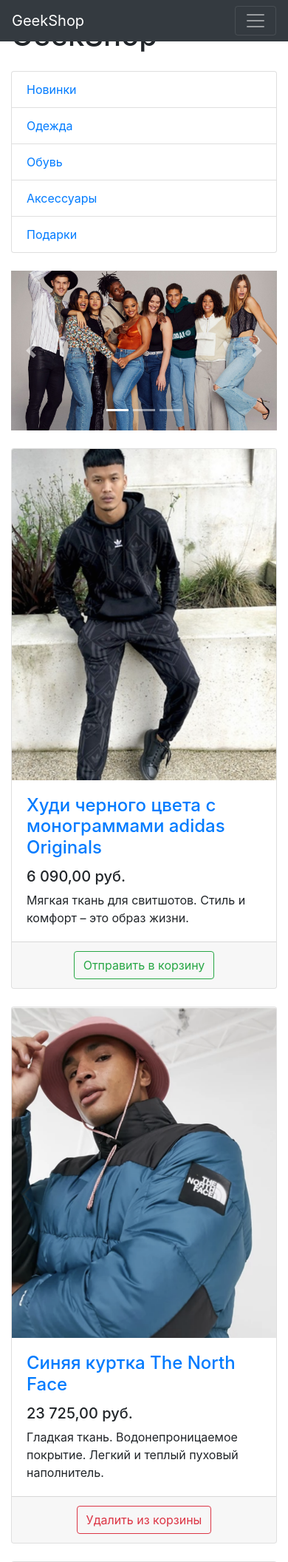
After one commit to aaznutii/geekshop, a Django app: template products/templates/products/products.html in a window 390 px wide. The commit adds this page. Shown: the top 2112 px of the page at 74% size. Run offline with Django 3.2, Linux system fonts and the light colour scheme; the template is opened without the code that fills it: most values are stand-ins (such as "Sample title", 1, 10 or a date in 2020); some libraries are stand-ins or nearby versions.

Commit message:
the main task has been completed

```diff
--- a/geekshop/urls.py
+++ b/geekshop/urls.py
@@ -20,13 +20,6 @@
 
 urlpatterns = [
     path('admin/', admin.site.urls),
-]
-
-
-# Добавлены ссылки на функции, render  index.html, products.html
-urlpatterns += [
-    path('', index, name='name'),
-    # Не знаю по какой причине, но открывается ссылка на сервер  http://127.0.0.1:8000/catalog/
-    # "GET /catalog/ HTTP/1.1" 404 2342. При прямом переходе переходит корректно.
+    path('', index, name='index'),
     path('products/', products, name='products'),
 ]
--- a/products/templates/index.html
+++ b/products/templates/products/base.html
@@ -8,13 +9,11 @@
     <meta name="description" content="">
     <meta name="author" content="">
 
-    <title>GeekShop</title>
+    <title>{{ title|title }} {% now "jS F Y H:i" %}</title>
 
-    <!-- Bootstrap core CSS Изменил ссылку-->
-{#    <link href="/static/vendor/bootstrap/css/bootstrap.css/bootstrap.min.css" rel="stylesheet">#}
-    <link href="/static/vendor/bootstrap/css/bootstrap.css" rel="stylesheet">
-    <!-- Custom styles for this template -->
-    <link href="/static/css/index.css" rel="stylesheet">
+    <link href="{% static 'vendor/bootstrap/css/bootstrap.css'%}" rel="stylesheet">
+    {% block css %}
+    {% endblock %}
 
 </head>
 
@@ -23,7 +22,7 @@
 <!-- Navigation -->
 <nav class="navbar navbar-expand-lg navbar-dark bg-dark fixed-top">
     <div class="container">
-        <a class="navbar-brand" href="index.html">GeekShop</a>
+        <a class="navbar-brand" href="{% url 'index' %}">GeekShop</a>
         <button class="navbar-toggler" type="button" data-toggle="collapse" data-target="#navbarResponsive"
                 aria-controls="navbarResponsive" aria-expanded="false" aria-label="Toggle navigation">
             <span class="navbar-toggler-icon"></span>
--- /dev/null
+++ b/products/templates/products/products.html
@@ -0,0 +1,216 @@
+{% extends 'products/base.html' %}
+{% load static %}
+
+    <!-- Custom styles for this template -->
+    {% block css %}
+        <link href="{% static 'css/products.css" rel="stylesheet'%}">
+    {% endblock %}
+
+    {% block content %}
+
+    <!-- Page Content -->
+    <div class="container">
+
+        <div class="row">
+
+            <div class="col-lg-3">
+
+                <h1 class="my-4">GeekShop</h1>
+                <div class="list-group">
+                    <a href="#" class="list-group-item">Новинки</a>
+                    <a href="#" class="list-group-item">Одежда</a>
+                    <a href="#" class="list-group-item">Обувь</a>
+                    <a href="#" class="list-group-item">Аксессуары</a>
+                    <a href="#" class="list-group-item">Подарки</a>
+                </div>
+
+            </div>
+            <!-- /.col-lg-3 -->
+
+            <div class="col-lg-9">
+
+                <div id="carouselExampleIndicators" class="carousel slide my-4" data-ride="carousel">
+                    <ol class="carousel-indicators">
+                        <li data-target="#carouselExampleIndicators" data-slide-to="0" class="active"></li>
+                        <li data-target="#carouselExampleIndicators" data-slide-to="1"></li>
+                        <li data-target="#carouselExampleIndicators" data-slide-to="2"></li>
+                    </ol>
+                    <div class="carousel-inner" role="listbox">
+                        <div class="carousel-item active">
+                            <img class="d-block img-fluid" src="{% static 'vendor/img/slides/slide-1.jpg'%}" alt="First slide">
+                        </div>
+                        <div class="carousel-item">
+                            <img class="d-block img-fluid" src="{% static 'vendor/img/slides/slide-2.jpg'%}" alt="Second slide">
+                        </div>
+                        <div class="carousel-item">
+                            <img class="d-block img-fluid" src="{% static 'vendor/img/slides/slide-3.jpg'%}" alt="Third slide">
+                        </div>
+                    </div>
+                    <a class="carousel-control-prev" href="#carouselExampleIndicators" role="button" data-slide="prev">
+                        <span class="carousel-control-prev-icon" aria-hidden="true"></span>
+                        <span class="sr-only">Previous</span>
+                    </a>
+                    <a class="carousel-control-next" href="#carouselExampleIndicators" role="button" data-slide="next">
+                        <span class="carousel-control-next-icon" aria-hidden="true"></span>
+                        <span class="sr-only">Next</span>
+                    </a>
+                </div>
+
+                <div class="row">
+
+                    <div class="col-lg-4 col-md-6 mb-4">
+                        <div class="card h-100">
+                            <a href="#">
+                                <img class="card-img-top"
+                                     src="{% static 'vendor/img/products/Adidas-hoodie.png'%}"
+                                     alt="">
+                            </a>
+                            <div class="card-body">
+                                <h4 class="card-title">
+                                    <a href="#">Худи черного цвета с монограммами adidas Originals</a>
+                                </h4>
+                                <h5>6 090,00 руб.</h5>
+                                <p class="card-text">Мягкая ткань для свитшотов. Стиль и комфорт – это образ жизни.</p>
+                            </div>
+                            <div class="card-footer text-center">
+                                <button type="button" class="btn btn-outline-success">Отправить в корзину</button>
+                            </div>
+                        </div>
+                    </div>
+
+                    <div class="col-lg-4 col-md-6 mb-4">
+                        <div class="card h-100">
+                            <a href="#">
+                                <img class="card-img-top"
+                                     src="{% static 'vendor/img/products/Blue-jacket-The-North-Face.png'%}" alt="">
+                            </a>
+                            <div class="card-body">
+                                <h4 class="card-title">
+                                    <a href="#">Синяя куртка The North Face</a>
+                                </h4>
+                                <h5>23 725,00 руб.</h5>
+                                <p class="card-text">
+                                    Гладкая ткань. Водонепроницаемое покрытие. Легкий и теплый пуховый наполнитель.
+                                </p>
+                            </div>
+                            <div class="card-footer text-center">
+                                <button type="button" class="btn btn-outline-danger">Удалить из корзины</button>
+                            </div>
+                        </div>
+                    </div>
+
+                    <div class="col-lg-4 col-md-6 mb-4">
+                        <div class="card h-100">
+                            <a href="#">
+                                <img class="card-img-top"
+                                     src="{% static 'vendor/img/products/Brown-sports-oversized-top-ASOS-DESIGN.png'%}"
+                                     alt="">
+                            </a>
+                            <div class="card-body">
+                                <h4 class="card-title">
+                                    <a href="#">Коричневый спортивный oversized-топ ASOS DESIGN</a>
+                                </h4>
+                                <h5>3 390,00 руб.</h5>
+                                <p class="card-text">Материал с плюшевой текстурой. Удобный и мягкий.</p>
+                            </div>
+                            <div class="card-footer text-center">
+                                <button type="button" class="btn btn-outline-success">Отправить в корзину</button>
+                            </div>
+                        </div>
+                    </div>
+
+                    <div class="col-lg-4 col-md-6 mb-4">
+                        <div class="card h-100">
+                            <a href="#">
+                                <img class="card-img-top"
+                                     src="{% static 'vendor/img/products/Black-Nike-Heritage-backpack.png'%}"
+                                     alt="">
+                            </a>
+                            <div class="card-body">
+                                <h4 class="card-title">
+                                    <a href="#">Черный рюкзак Nike Heritage</a>
+                                </h4>
+                                <h5>2 340,00 руб.</h5>
+                                <p class="card-text">Плотная ткань. Легкий материал.</p>
+                            </div>
+                            <div class="card-footer text-center">
+                                <button type="button" class="btn btn-outline-success">Отправить в корзину</button>
+                            </div>
+                        </div>
+                    </div>
+
+                    <div class="col-lg-4 col-md-6 mb-4">
+                        <div class="card h-100">
+                            <a href="#">
+                                <img class="card-img-top"
+                                     src="{% static 'vendor/img/products/Black-Dr-Martens-shoes.png'%}"
+                                     alt="">
+                            </a>
+                            <div class="card-body">
+                                <h4 class="card-title">
+                                    <a href="#">Черные туфли на платформе с 3 парами люверсов Dr Martens 1461 Bex</a>
+                                </h4>
+                                <h5>13 590,00 руб.</h5>
+                                <p class="card-text">Гладкий кожаный верх. Натуральный материал.</p>
+                            </div>
+                            <div class="card-footer text-center">
+                                <button type="button" class="btn btn-outline-success">Отправить в корзину</button>
+                            </div>
+                        </div>
+                    </div>
+
+                    <div class="col-lg-4 col-md-6 mb-4">
+                        <div class="card h-100">
+                            <a href="#">
+                                <img class="card-img-top"
+                                     src="{% static 'vendor/img/products/Dark-blue-wide-leg-ASOs-DESIGN-trousers.png'%}"
+                                     alt="">
+                            </a>
+                            <div class="card-body">
+                                <h4 class="card-title">
+                                    <a href="#">Темно-синие широкие строгие брюки ASOS DESIGN</a>
+                                </h4>
+                                <h5>2 890,00 руб.</h5>
+                                <p class="card-text">Легкая эластичная ткань сирсакер Фактурная ткань.</p>
+                            </div>
+                            <div class="card-footer text-center">
+                                <button type="button" class="btn btn-outline-success">Отправить в корзину</button>
+                            </div>
+                        </div>
+                    </div>
+
+                </div>
+
+                <nav aria-label="Page navigation example">
+                    <ul class="pagination justify-content-center">
+                        <li class="page-item disabled">
+                            <a class="page-link" href="#" tabindex="-1" aria-disabled="true">Previous</a>
+                        </li>
+                        <li class="page-item"><a class="page-link" href="#">1</a></li>
+                        <li class="page-item"><a class="page-link" href="#">2</a></li>
+                        <li class="page-item"><a class="page-link" href="#">3</a></li>
+                        <li class="page-item">
+                            <a class="page-link" href="#">Next</a>
+                        </li>
+                    </ul>
+                </nav>
+
+            </div>
+
+        </div>
+
+    </div>
+    <!-- /.container -->
+    {% endblock %}
+
+    {% block footer %}
+
+        <!-- Footer -->
+        <footer class="py-5 bg-dark">
+            <div class="container">
+                <p class="m-0 text-center text-white">Copyright &copy; GeekShop 2020</p>
+            </div>
+            <!-- /.container -->
+        </footer>
+
+    {% endblock %}
```
Also changed, not shown: other parts of products/templates/products/base.html (+15 -23 lines), products/fixtures/fixtures.json (added, +19 -0 lines), products/templates/products.html (deleted, +0 -258 lines), products/templates/products/index.html (added, +28 -0 lines), products/views.py (+8 -2 lines).
